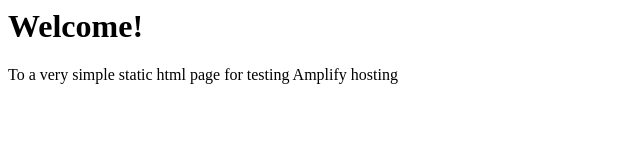
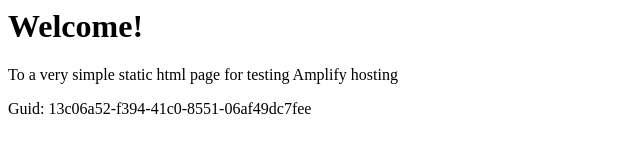
Before and after one commit to aws-aemilia-fra/Github-PR-Commit-Integration-Test-DoNotTouch-Gith-OKSLNVO2-v1-prod-eu-central-1, a website: page src/index.html in a window 1280 px wide. Shown: the whole page, without its empty margins (0-640 px from the left). Drawn offline with Linux system fonts and the light colour scheme.

Commit message:
commit from integ tests

```diff
--- a/src/index.html
+++ b/src/index.html
@@ -1,3 +1,5 @@
+
+
 <html lang="en">
 
 <head>
@@ -10,6 +12,6 @@
 <body>
     <h1>Welcome!</h1>
     <p>To a very simple static html page for testing Amplify hosting</p>
-</body>
+    <p>Guid: 13c06a52-f394-41c0-8551-06af49dc7fee</p></body>
 
 </html>
```
